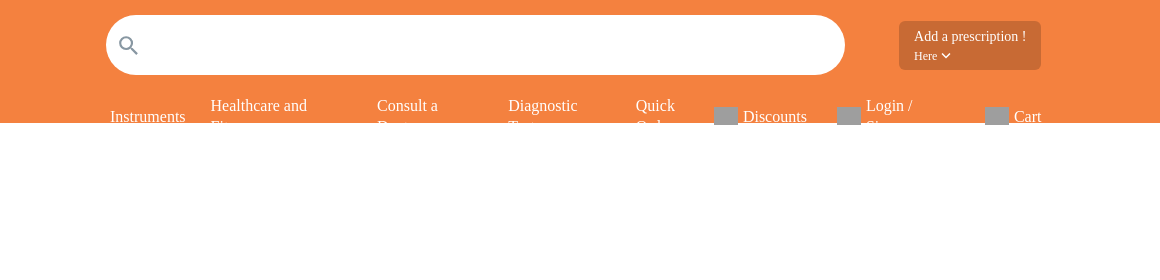
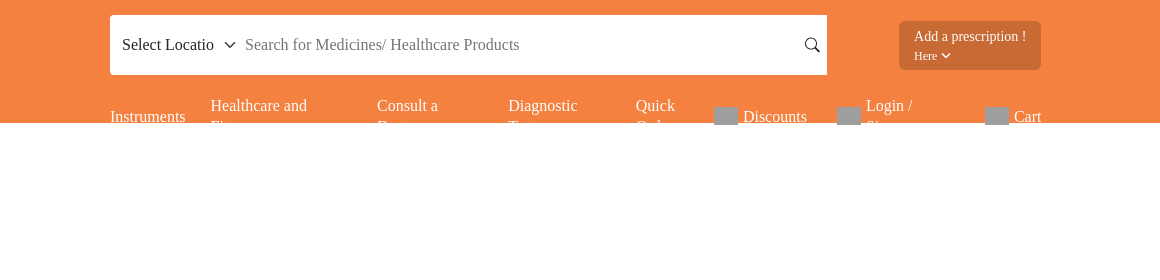
Before and after one commit to VamakshiMagotra/oxyjoy, a plain HTML site: page index.html in a window 1280 px wide. Shown: the top 280 px of the page, 120-1280 px from the left. Drawn offline with nearby package versions, Linux system fonts and the light colour scheme; no server answers; grey boxes are pictures that could not be loaded.

Commit message:
Update index.html

```diff
--- a/index.html
+++ b/index.html
@@ -21,7 +21,11 @@
     <link rel="stylesheet" href="assets/css/templatemo-lava.css">
 
     <link rel="stylesheet" href="assets/css/owl-carousel.css">
+	 <link href="https://cdn.jsdelivr.net/npm/bootstrap@5.0.0-beta3/dist/css/bootstrap.min.css" rel="stylesheet" integrity="sha384-eOJMYsd53ii+scO/bJGFsiCZc+5NDVN2yr8+0RDqr0Ql0h+rP48ckxlpbzKgwra6" crossorigin="anonymous">
 <style>
+input:focus, textarea:focus, select:focus{
+        outline: none;
+    }
 form {
   transition: all 0.5s;
   position: absolute;
@@ -506,6 +510,7 @@ form {
 </head>
 
 <body>
+ <script src="https://cdn.jsdelivr.net/npm/bootstrap@5.0.0-beta3/dist/js/bootstrap.bundle.min.js" integrity="sha384-JEW9xMcG8R+pH31jmWH6WWP0WintQrMb4s7ZOdauHnUtxwoG2vI5DkLtS3qm9Ekf" crossorigin="anonymous"></script>
 
     <!-- ***** Preloader Start ***** -->
     <div id="preloader">
@@ -532,18 +537,29 @@ form {
                                     <div tabindex="0" role="button"
                                         class="_2tdEn _1pXi6 _2VyyV _2qwUd _15jwV _1IvSS _10mIt" aria-label="Search">
                                         <div class="_2b5-9 undefined" >
-                                            <div class="_3lNKn _37CeV" style="
-																	height: 7.5vh;
-																	/* padding-left: 1%; */
-																	margin-left: -0.6%;
-																">
-                                                <div tabindex="0" role="button" class="_2tdEn _1pXi6 _1gc6o undefined"
-                                                    aria-label="Search"><svg viewBox="0 0 24 24" width="25">
-                                                        <path fill="currentColor" fill-rule="evenodd"
-                                                            d="M15.866 14.32h-.817l-.284-.282a6.658 6.658 0 0 0 1.613-4.349 6.689 6.689 0 1 0-6.689 6.69 6.66 6.66 0 0 0 4.348-1.612l.284.282v.815L19.465 21l1.534-1.534-5.133-5.146zm-6.177 0a4.63 4.63 0 1 1 0-9.262 4.63 4.63 0 0 1 0 9.262z">
-                                                        </path>
-                                                    </svg></div>
-                                            </div>
+													<select class="form-select" aria-label="Default select example"
+													style="width: 19%;height: 7.5vh;border: none;">
+													  <option selected>Select Location</option>
+													  <option value="1">One</option>
+													  <option value="2">Two</option>
+													  <option value="3">Three</option>
+													</select>
+													<input type="email"
+													id="exampleFormControlInput1" placeholder="Search for Medicines/ Healthcare Products"
+													style="
+																			width: 76%;
+																			border: none;
+																			margin-left: -1%;
+																			height: 7.5vh;
+																		">
+													<svg xmlns="http://www.w3.org/2000/svg" width="16" height="16" fill="currentColor" class="bi bi-search" viewBox="0 0 16 16"style="
+																				background: white;
+																				height: 7.5vh;
+																				width: 3%;
+																				padding-right: 1%;
+																			">
+													  <path d="M11.742 10.344a6.5 6.5 0 1 0-1.397 1.398h-.001c.03.04.062.078.098.115l3.85 3.85a1 1 0 0 0 1.415-1.414l-3.85-3.85a1.007 1.007 0 0 0-.115-.1zM12 6.5a5.5 5.5 0 1 1-11 0 5.5 5.5 0 0 1 11 0z"/>
+													</svg>
                                         </div>
                                     </div>
                                 </div>
```
